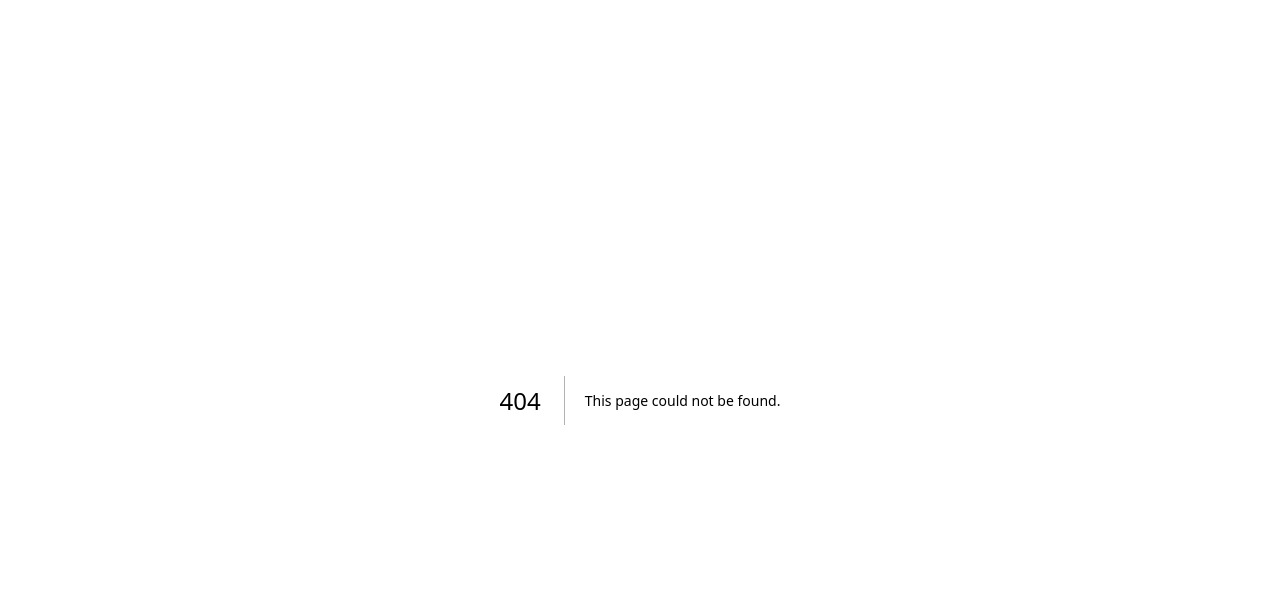
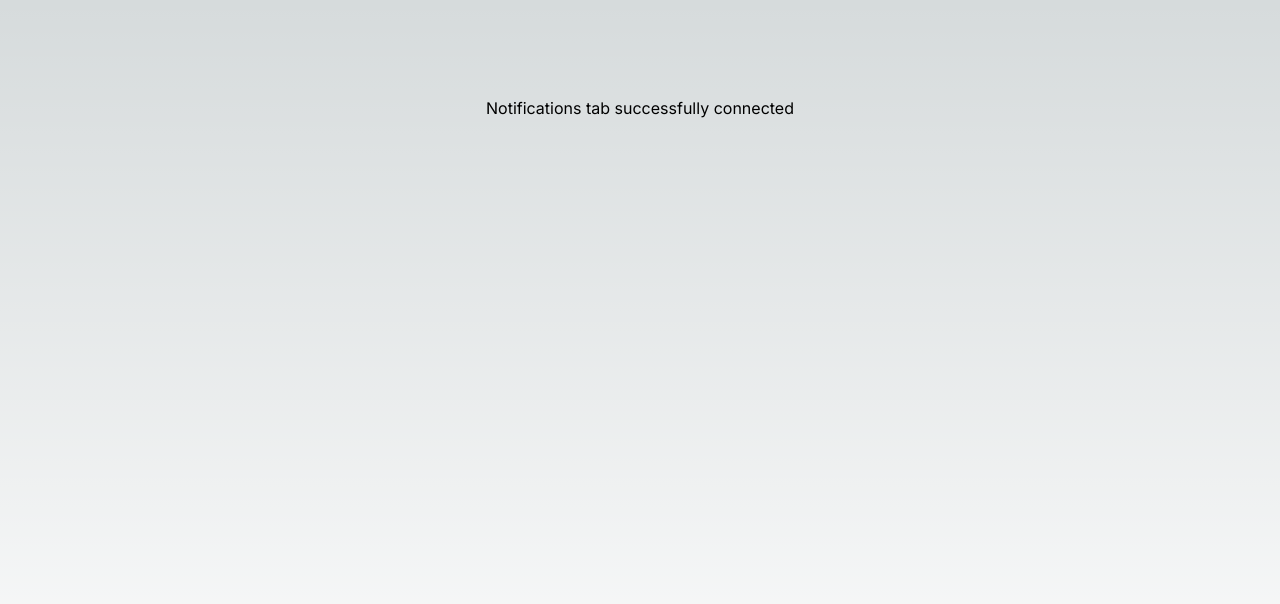
Before and after one commit to NVR-2023/TBD-GiftMe-wish-list-app, a Next.js app: page /notifications in a window 1280 px wide. Before the commit this address had no page. Shown: the top 604 px of the page. Built offline with nearby package versions, Linux system fonts and the light colour scheme.

Commit message:
Main routes establihed: wishlists, groups and notifications

```diff
--- /dev/null
+++ b/src/app/groups/page.tsx
@@ -0,0 +1,7 @@
+export default function Groups() {
+  return (
+    <main className="flex min-h-screen flex-col items-center justify-between p-24">
+      <div>Groups tab successfully connected</div>
+    </main>
+  );
+}
--- /dev/null
+++ b/src/app/notifications/page.tsx
@@ -0,0 +1,7 @@
+export default function Notifications() {
+  return (
+    <main className="flex min-h-screen flex-col items-center justify-between p-24">
+      <div>Notifications tab successfully connected</div>
+    </main>
+  );
+}
--- a/src/app/page.tsx
+++ b/src/app/page.tsx
@@ -4,8 +4,9 @@ export default function Home() {
   return (
     <main className="flex min-h-screen flex-col items-center justify-between p-24">
       <div className="z-10 max-w-5xl w-full items-center justify-between font-mono text-sm lg:flex">
-        <p>GiftMe wish list app development initiated.</p>
-        <p>PosgreSQL database connected</p>
+        <button>Wishlists</button>
+        <button>Groups</button>
+        <button>Notifications</button>
         <p className="fixed left-0 top-0 flex w-full justify-center border-b border-gray-300 bg-gradient-to-b from-zinc-200 pb-6 pt-8 backdrop-blur-2xl dark:border-neutral-800 dark:bg-zinc-800/30 dark:from-inherit lg:static lg:w-auto  lg:rounded-xl lg:border lg:bg-gray-200 lg:p-4 lg:dark:bg-zinc-800/30">
           Get started by editing&nbsp;
           <code className="font-mono font-bold">src/app/page.tsx</code>
--- /dev/null
+++ b/src/app/wishlists/page.tsx
@@ -0,0 +1,7 @@
+export default function Wishlists() {
+  return (
+    <main className="flex min-h-screen flex-col items-center justify-between p-24">
+      <div>Wishlists tab successfully connected</div>
+    </main>
+  );
+}
```
